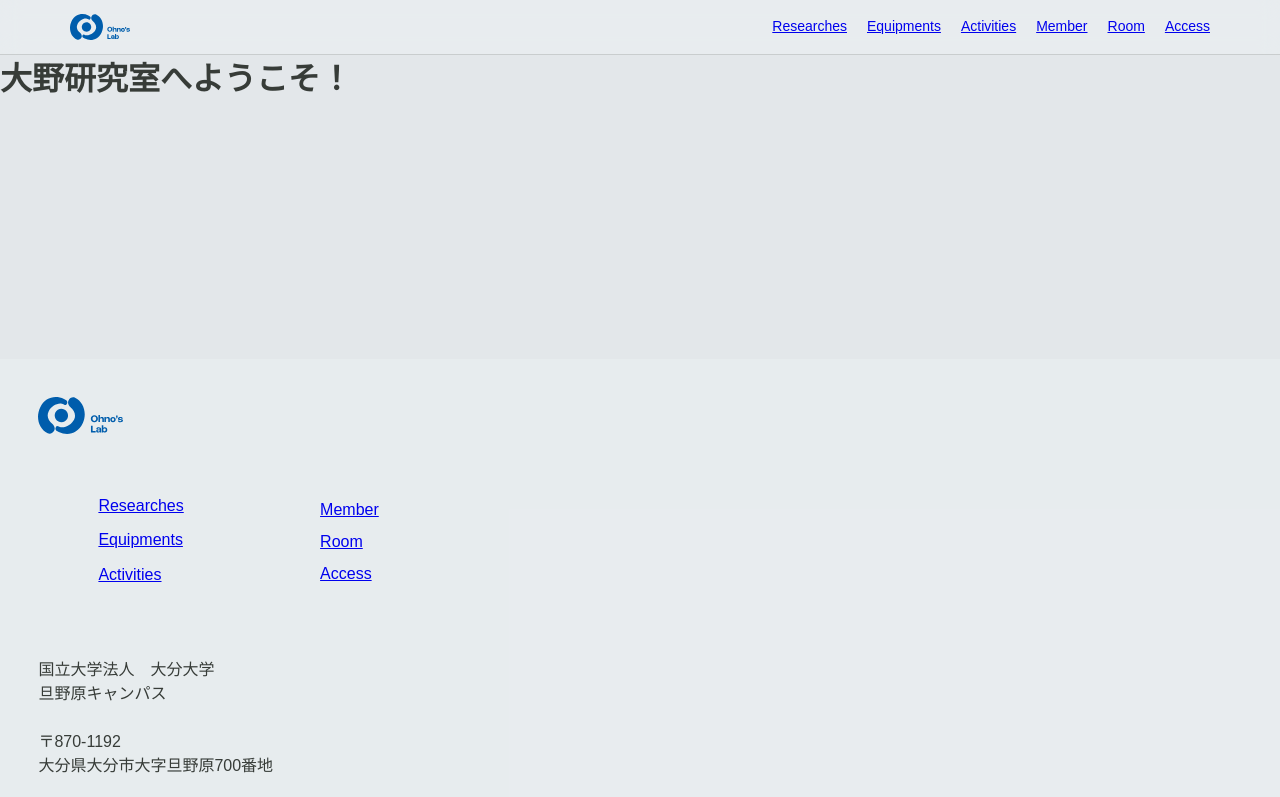
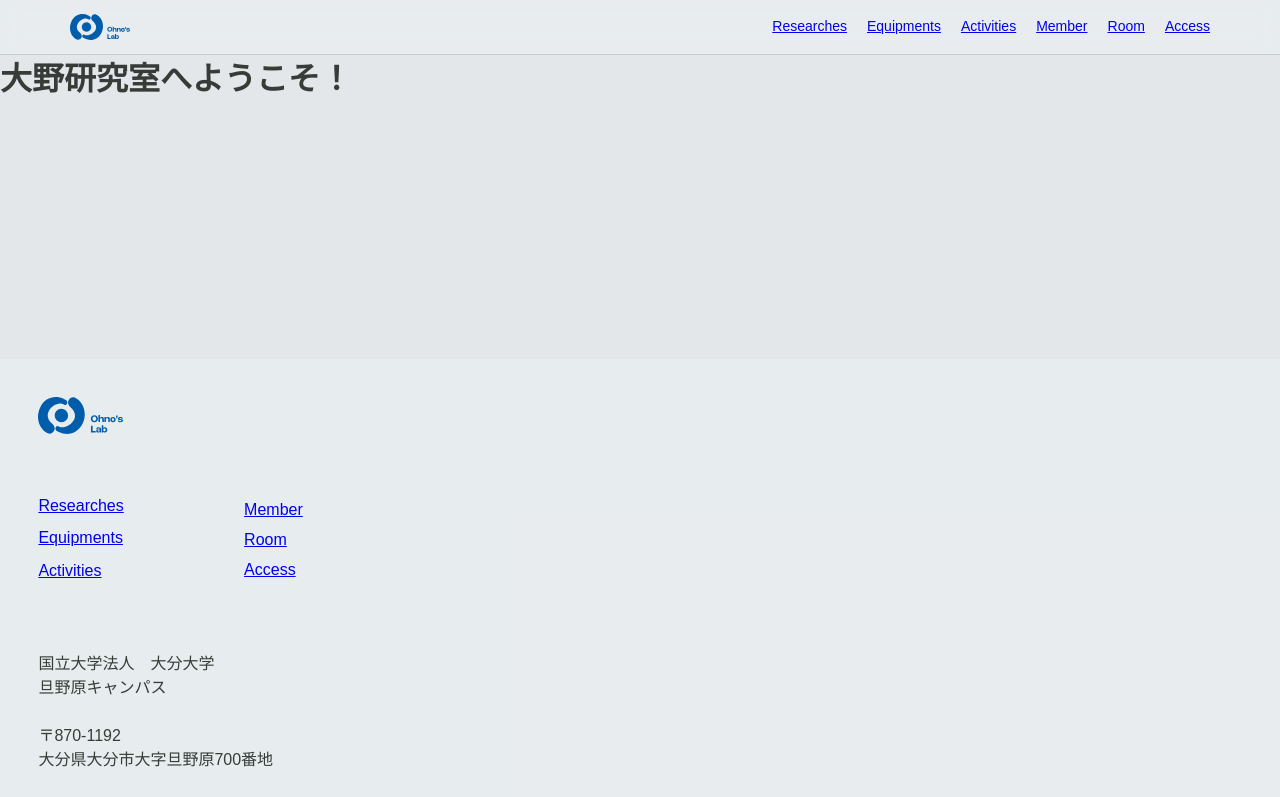
Before and after one commit to svertkatter/ohnolab3, a Nuxt app: page / in a window 1280 px wide. Shown: the top 797 px of the page. Built offline with nearby package versions, Linux system fonts and the light colour scheme; a web font is replaced by a local one.

Commit message:
style: :lipstick: リストの余白を調整

```diff
--- a/assets/css/style.css
+++ b/assets/css/style.css
@@ -13,8 +13,15 @@ body{
     color: var(--main-color);
 }
 
-ul li{
+ul{
+    margin: 0;
+    padding: 0;
+}
+
+li{
     list-style: none;
+    margin: 0;
+    padding: 0;
 }
 
 .flex{
@@ -51,7 +58,7 @@ ul li{
     align-items: center;
 }
 
-.list li {
+.header .list li {
     margin-left: 20px;
 }
 
```
